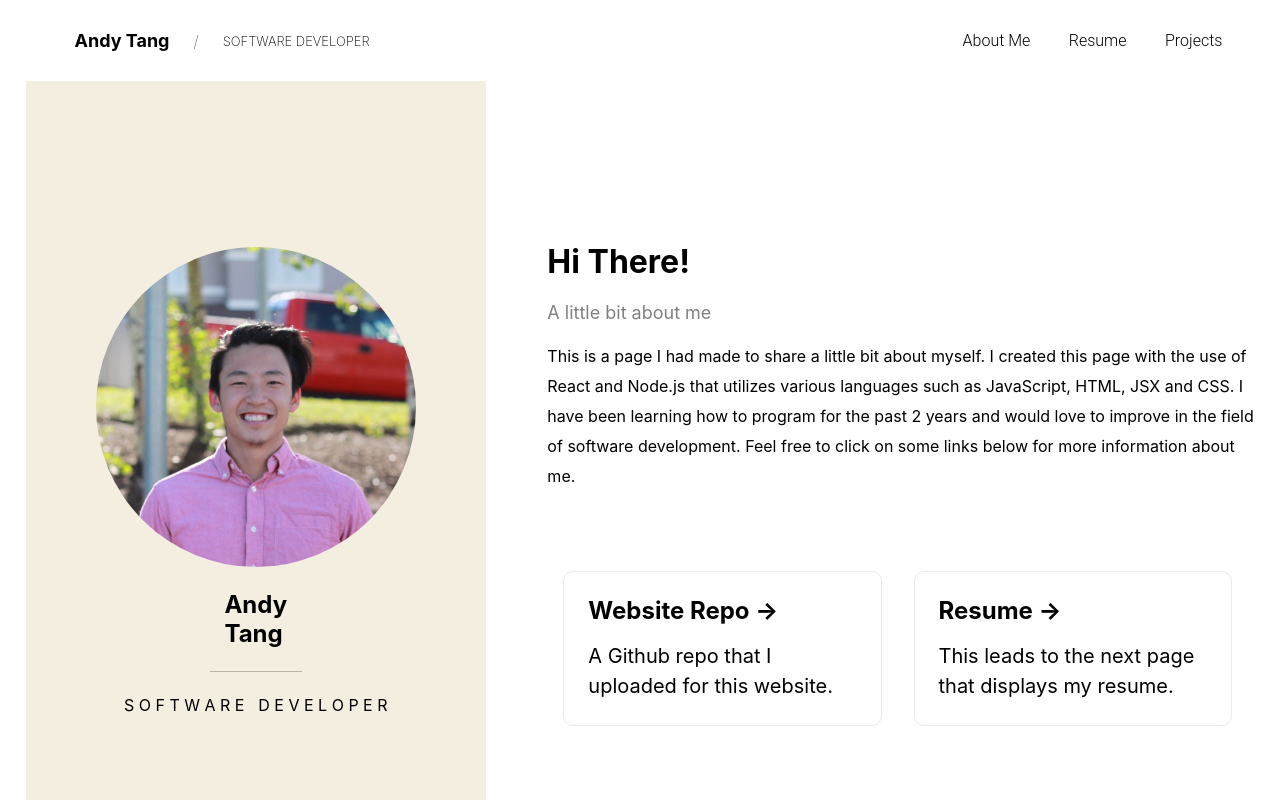
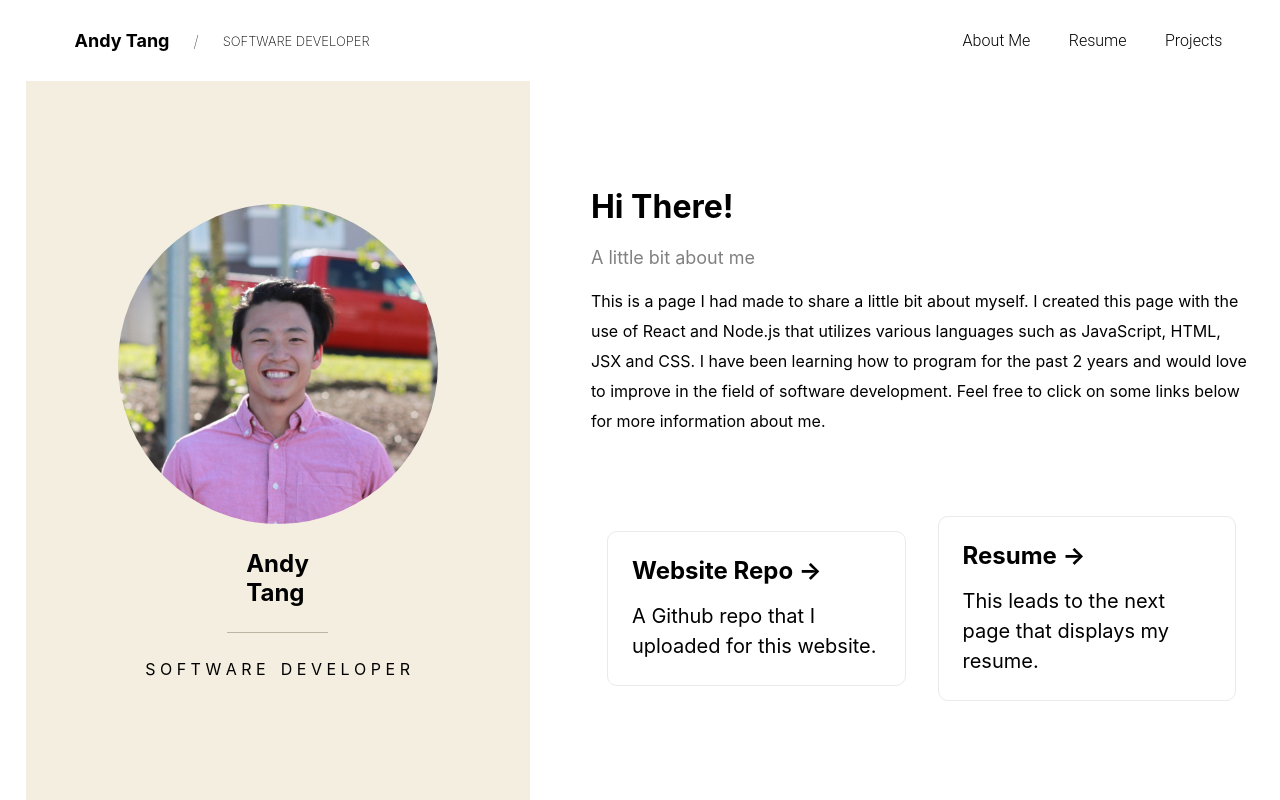
Before and after one commit to Thisisme-Andrew/my-website, a Next.js app: page / in a window 1280 px wide. Shown: the top 800 px of the page. Built offline with nearby package versions, Linux system fonts and the light colour scheme.

Commit message:
responsiveness fixed, new resume link

```diff
--- a/pages/resume/index.js
+++ b/pages/resume/index.js
@@ -1,9 +1,11 @@
 import styles from './index.module.css';
+
+const resumeLink = "https://docs.google.com/document/d/e/2PACX-1vSSWqZqiuy_YPYnS7rSsX75sIjP-D-qV1DSrxNqxQhgD5GOI2dlWi2_eho6NQ51obduZRN03a_boeXI/pub?embedded=true";
 
 const Resume = () => {
   return (
     <div className={styles.container}>
-      <iframe className={styles.resumeImage} src="https://docs.google.com/document/d/e/2PACX-1vSxqCD-SBhHXHngEd2GucuEkmu2zcXNqUaX9Ul-9s7Tp5oGrZL7VXi1bqe3jifGNDv5HCJ8v7ltu_So/pub?embedded=true"></iframe>
+      <iframe frameBorder="0" className={styles.resumeImage} src={resumeLink}></iframe>
     </div>
   )
 }
--- a/pages/resume/index.module.css
+++ b/pages/resume/index.module.css
@@ -7,7 +7,7 @@
 }
 
 .resumeImage {
-  width: 110vh;
-  height: 160vh;
+  width: 52rem;
+  height: 80rem;
   overflow-y: hidden;
 }
--- a/styles/Home.module.css
+++ b/styles/Home.module.css
@@ -1,11 +1,11 @@
 .container {
-  min-height: 100vh;
+  min-height: 45rem;
   margin: 2%;
   display: flex;
   flex-direction: column;
   justify-content: center;
   align-items: center;
-  height: 100vh;
+  height: 45rem;
 }
 
 .main {
@@ -25,15 +25,15 @@
   justify-content: center;
   align-items: center;
   left: 0;
-  width: 60vh;
-  height: 100vh;
+  width: 35rem;
+  height: 45rem;
   z-index: 0;
   background-color: #f4eee1;
 }
 
 .profilePic {
-  height: 40vh;
-  width: 40vh;
+  height: 20rem;
+  width: 20rem;
   border-radius: 100%;
 }
 
```
Also changed, not shown: 1 other file (tests, documents, lock files or other folders).
